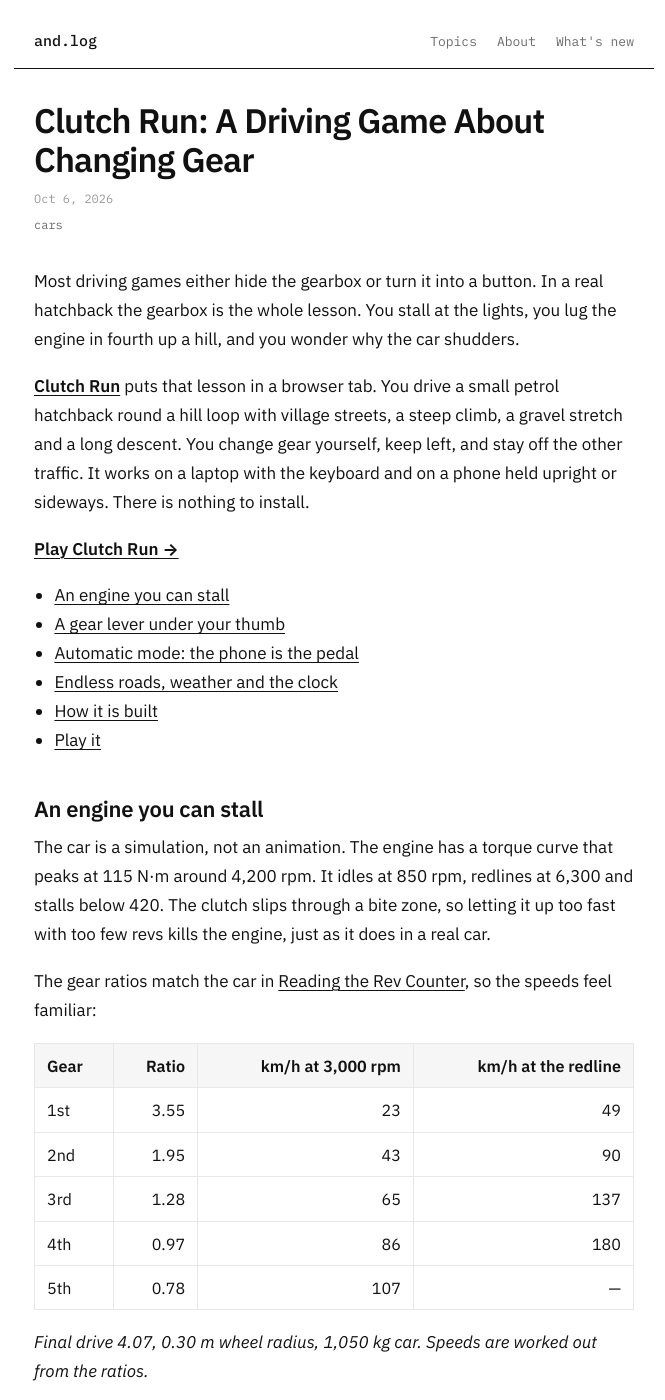
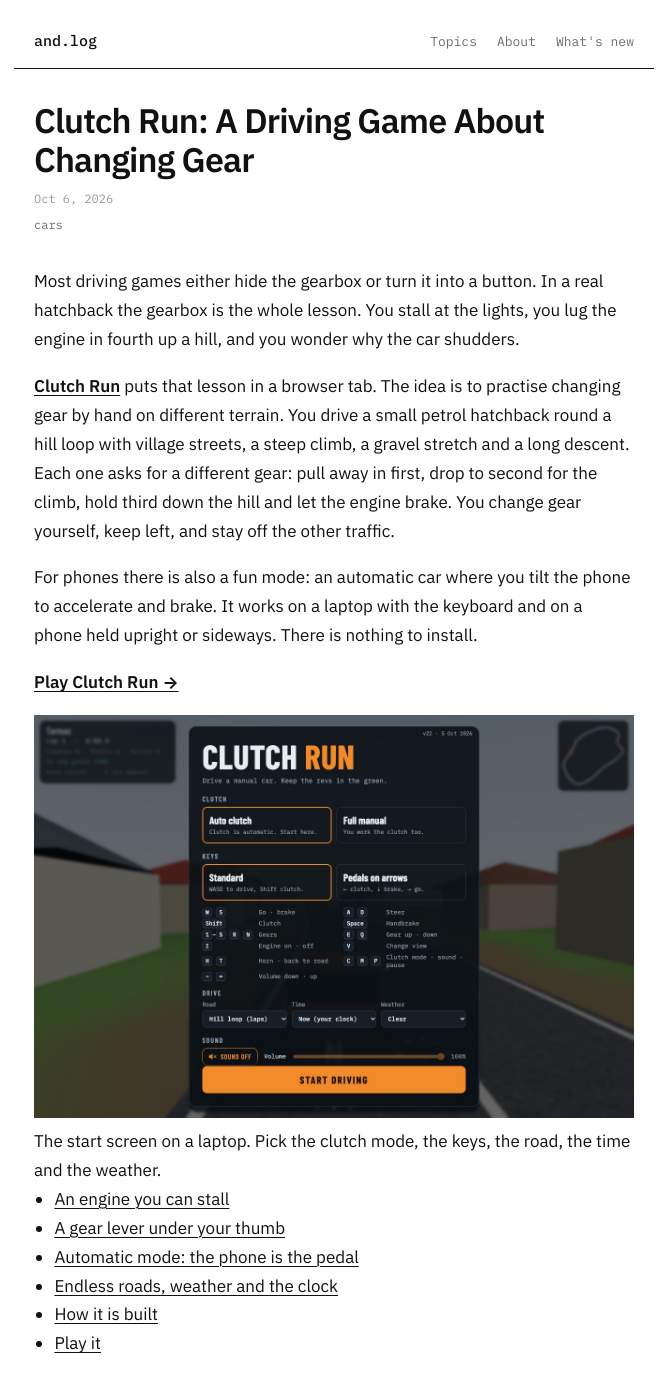
Before and after one commit to and/and.github.io, a Jekyll site: the page built from _posts/2026-10-06-clutch-run.md, in a window 1280 px wide and 1400 px high. Shown: the whole window, without its empty margins (306-971 px from the left). Built offline with Jekyll 4.4.1, drawn with Linux system fonts in a browser that asks for light colours; some of the changed text lies outside the part shown.

Commit message:
Clutch Run: screenshots on laptop and phone, and the post framed around practising gear changes
Co-Authored-By: Claude Opus 5.5 <noreply@anthropic.com>

```diff
--- a/_posts/2026-10-06-clutch-run.md
+++ b/_posts/2026-10-06-clutch-run.md
@@ -4,14 +4,21 @@ title: "Clutch Run: A Driving Game About Changing Gear"
 date: 2026-10-06
 categories: [cars]
 permalink: /cars/clutch-run/
-excerpt: "A small 3D driving game in the browser about the hardest part of learning to drive a manual car: the clutch, the gears, and keeping the revs in the green. With an automatic mode where the phone's tilt is the accelerator."
+excerpt: "A small 3D driving game in the browser for practising manual gear changes on different terrain: climbs, descents, gravel and village streets. Plus a fun automatic mode for phones, where tilting the phone is the accelerator."
 ---
 
 Most driving games either hide the gearbox or turn it into a button. In a real hatchback the gearbox is the whole lesson. You stall at the lights, you lug the engine in fourth up a hill, and you wonder why the car shudders.
 
-**[Clutch Run](https://and.github.io/clutch-run/)** puts that lesson in a browser tab. You drive a small petrol hatchback round a hill loop with village streets, a steep climb, a gravel stretch and a long descent. You change gear yourself, keep left, and stay off the other traffic. It works on a laptop with the keyboard and on a phone held upright or sideways. There is nothing to install.
+**[Clutch Run](https://and.github.io/clutch-run/)** puts that lesson in a browser tab. The idea is to practise changing gear by hand on different terrain. You drive a small petrol hatchback round a hill loop with village streets, a steep climb, a gravel stretch and a long descent. Each one asks for a different gear: pull away in first, drop to second for the climb, hold third down the hill and let the engine brake. You change gear yourself, keep left, and stay off the other traffic.
+
+For phones there is also a fun mode: an automatic car where you tilt the phone to accelerate and brake. It works on a laptop with the keyboard and on a phone held upright or sideways. There is nothing to install.
 
 **[Play Clutch Run →](https://and.github.io/clutch-run/)**
+
+<figure>
+  <img src="{{ "/assets/images/clutch-run/desktop-start.jpg" | relative_url }}" alt="The Clutch Run start screen on a laptop: clutch mode, key layout, road, time and weather" loading="lazy">
+  <figcaption>The start screen on a laptop. Pick the clutch mode, the keys, the road, the time and the weather.</figcaption>
+</figure>
 
 * Contents
 {:toc}
@@ -40,13 +47,18 @@ The latest version makes the car feel heavier on the road. Lifting off the accel
 
 On a phone, the gears are an H-pattern gate that you drag through. It is laid out like most Indian hatchbacks: 1, 3 and 5 on top, 2, 4 and R below. The knob only moves along the slots. If a gear is refused (first gear at 80 km/h, or reverse while moving), the knob springs back to neutral with a grinding buzz.
 
+<figure>
+  <img src="{{ "/assets/images/clutch-run/phone-manual.jpg" | relative_url }}" alt="Clutch Run on a phone held sideways: the gear gate top left with the knob in 3rd, the rev counter and speedometer, and brake and accelerator pedals on the right" loading="lazy">
+  <figcaption>A phone held sideways in manual mode. Third gear, revs in the green, a car coming the other way.</figcaption>
+</figure>
+
 Sideways, the gate sits in a top corner of the road view, so your eyes stay on the road while you change gear. Upright, it sits at the foot of the view.
 
 You steer by turning the phone like a wheel. The accelerator and brake are analog: press higher up a pedal to press harder. The start screen asks whether you sit on the right (gears on the left, as in India and the UK) or on the left, and mirrors the controls.
 
 ## Automatic mode: the phone is the pedal
 
-Not everyone wants to start with the gearbox. **Automatic** mode swaps the lever for a P R N D selector that you drag like a real one, and changes gear by itself. The drive starts in D, so you can go at once.
+Manual is the lesson; automatic is the fun mode for phones. **Automatic** mode swaps the lever for a P R N D selector that you drag like a real one, and changes gear by itself. The drive starts in D, so you can go at once.
 
 Here the phone's angle does the pedal work. Whatever angle you hold the phone at when the drive starts becomes *rest*, about 35° for most people. Tilt the top edge back to accelerate and tip it forward to brake:
 
@@ -60,11 +72,21 @@ Here the phone's angle does the pedal work. Whatever angle you hold the phone at
 
 P and R need the car stopped, as in a real automatic. Drag the knob to R while rolling and it springs back to D.
 
+<figure>
+  <img src="{{ "/assets/images/clutch-run/phone-auto.jpg" | relative_url }}" alt="Clutch Run on a phone held upright at night in automatic mode: a starry sky over the village, D1 on the dashboard and the P R N D selector set to D" loading="lazy" style="max-width:360px;width:100%">
+  <figcaption>Automatic mode on a phone held upright, at night. Tilt back to go; the selector is in D.</figcaption>
+</figure>
+
 ## Endless roads, weather and the clock
 
 Besides the hill loop with lap times, there is an **endless road**. The game builds it ahead of you as you drive, with hills, bends, gravel, villages and traffic, and clears it away behind you.
 
 The sky follows your own clock by default: dark at night, orange at dusk. Rain makes the road slippery and fog closes the view. Headlights are a key or a button away.
+
+<figure>
+  <img src="{{ "/assets/images/clutch-run/desktop-rain.jpg" | relative_url }}" alt="Clutch Run on a laptop in the rain at dusk: the hatchback in third gear at 28 km/h on a wet village road" loading="lazy">
+  <figcaption>Evening rain on the hill loop, third gear on the keyboard.</figcaption>
+</figure>
 
 ## How it is built
 
```
Also changed, not shown: assets/images/clutch-run/desktop-rain.jpg (added), assets/images/clutch-run/desktop-start.jpg (added), assets/images/clutch-run/phone-auto.jpg (added), assets/images/clutch-run/phone-manual.jpg (added).
